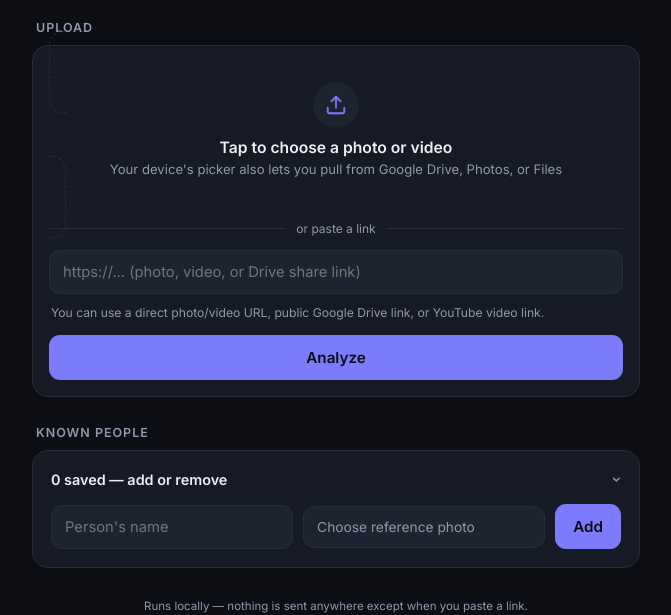
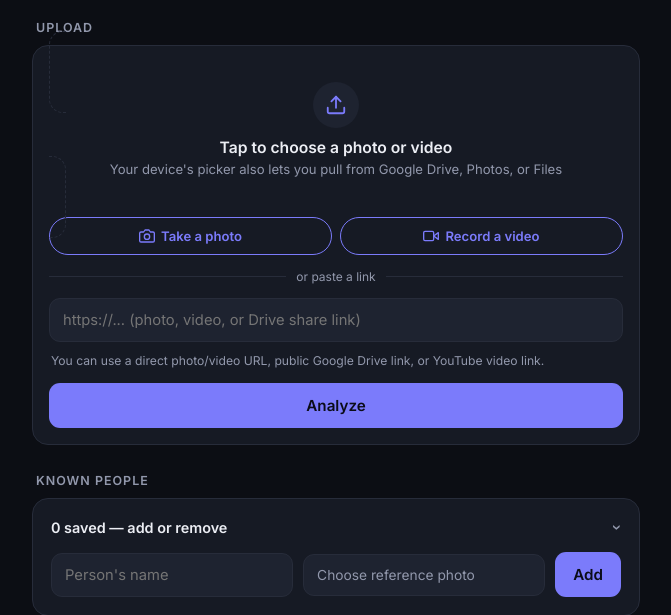
Before and after one commit to dileep-kumar9/Face-Tally, a Flask app: page / in a window 1280 px wide. Shown: the part 64-679 px from the top of the page, without its empty margins (304-975 px from the left). Run offline with Flask 3, Linux system fonts and the light colour scheme.

Commit message:
Add camera-capture buttons; confirm timeline playback works for any video source
Two new buttons next to the upload dropzone: 'Take a photo' and
'Record a video', each launching the device camera directly (not the
general Photos/Files picker) via a hidden file input with the
'capture' attribute. Whatever gets captured is funneled into the same
media-input everything else uses, so the backend is untouched - it
still only ever sees one 'media' field either way.

Verified: both buttons correctly open their respective camera-capture
input (confirmed accept=image/*|video/* and capture=environment are
set correctly, and clicking the visible button really triggers the
hidden input's camera launch). Couldn't fully simulate the actual
file-handoff step here since jsdom (my only browser-testing tool in
this sandbox) doesn't implement the DataTransfer API at all - that
part needs a real device to confirm, though the technique itself
(DataTransfer + assigning to input.files) is a standard, long-supported
browser API, not something unusual.

Also confirmed - not just assumed - that timeline click-to-seek
playback already works for ANY video source, not only device uploads:
simulated a direct-link video download (mocked requests.get, real
video bytes, real face detection) through /analyze and got back a
working, seekable /media/<token> URL exactly like an uploaded video
does. It was already source-agnostic by construction (keyed off
whatever file download_media_from_link() produces), so no backend
change was needed for this part.

```diff
--- a/static/app.js
+++ b/static/app.js
@@ -116,6 +116,53 @@
         );
 
     }
+
+
+    // ============================================================
+    // CAMERA CAPTURE (photo / video)
+    // ============================================================
+    // Each capture button opens its own hidden input with the
+    // `capture` attribute, which is what actually launches the
+    // device camera on mobile instead of the general file picker.
+    // Whatever gets captured is funneled into the same media-input
+    // used everywhere else, so the existing change handler above
+    // (filename display, clearing the URL field) just runs normally
+    // and the backend still only ever sees one "media" field.
+
+    function routeCapturedFileIntoMediaInput(file) {
+
+        if (!file || !mediaInput) {
+            return;
+        }
+
+        const dataTransfer = new DataTransfer();
+        dataTransfer.items.add(file);
+        mediaInput.files = dataTransfer.files;
+
+        mediaInput.dispatchEvent(
+            new Event("change", { bubbles: true })
+        );
+    }
+
+    function wireCaptureButton(buttonId, inputId) {
+
+        const button = document.getElementById(buttonId);
+        const input = document.getElementById(inputId);
+
+        if (!button || !input) {
+            return;
+        }
+
+        button.addEventListener("click", () => input.click());
+
+        input.addEventListener("change", () => {
+            const file = input.files && input.files[0];
+            routeCapturedFileIntoMediaInput(file);
+        });
+    }
+
+    wireCaptureButton("capture-photo-btn", "camera-photo-input");
+    wireCaptureButton("capture-video-btn", "camera-video-input");
 
 
     // ============================================================
--- a/static/style.css
+++ b/static/style.css
@@ -526,6 +526,102 @@
 
 
 /* ============================================================
+   CAMERA CAPTURE
+============================================================ */
+
+.capture-row {
+
+    display:
+        flex;
+
+    gap:
+        8px;
+
+    margin-top:
+        10px;
+
+}
+
+
+.capture-btn {
+
+    flex:
+        1;
+
+    display:
+        flex;
+
+    align-items:
+        center;
+
+    justify-content:
+        center;
+
+    gap:
+        6px;
+
+    padding:
+        10px 12px;
+
+    border-radius:
+        999px;
+
+    background:
+        transparent;
+
+    border:
+        1.5px solid
+        var(--accent);
+
+    color:
+        var(--accent);
+
+    font-size:
+        0.82rem;
+
+    font-weight:
+        600;
+
+    cursor:
+        pointer;
+
+    transition:
+        background 0.12s ease,
+        color 0.12s ease;
+
+}
+
+
+.capture-btn svg {
+
+    width:
+        16px;
+
+    height:
+        16px;
+
+    flex-shrink:
+        0;
+
+}
+
+
+.capture-btn:hover,
+.capture-btn:focus-visible {
+
+    background:
+        var(--accent);
+
+    color:
+        #0b0c18;
+
+    outline:
+        none;
+
+}
+
+
+/* ============================================================
    LINK
 ============================================================ */
 
--- a/templates/index.html
+++ b/templates/index.html
@@ -214,6 +214,71 @@
             >
 
         </label>
+
+
+        <div class="capture-row">
+
+            <button
+                type="button"
+                class="capture-btn"
+                id="capture-photo-btn"
+            >
+
+                <svg
+                    viewBox="0 0 24 24"
+                    fill="none"
+                    stroke="currentColor"
+                    stroke-width="2"
+                    stroke-linecap="round"
+                    stroke-linejoin="round"
+                >
+                    <path d="M23 19a2 2 0 0 1-2 2H3a2 2 0 0 1-2-2V8a2 2 0 0 1 2-2h4l2-3h6l2 3h4a2 2 0 0 1 2 2Z" />
+                    <circle cx="12" cy="13" r="4" />
+                </svg>
+
+                Take a photo
+
+            </button>
+
+            <button
+                type="button"
+                class="capture-btn"
+                id="capture-video-btn"
+            >
+
+                <svg
+                    viewBox="0 0 24 24"
+                    fill="none"
+                    stroke="currentColor"
+                    stroke-width="2"
+                    stroke-linecap="round"
+                    stroke-linejoin="round"
+                >
+                    <path d="m23 7-7 5 7 5V7Z" />
+                    <rect x="1" y="5" width="15" height="14" rx="2" ry="2" />
+                </svg>
+
+                Record a video
+
+            </button>
+
+        </div>
+
+        <input
+            type="file"
+            id="camera-photo-input"
+            accept="image/*"
+            capture="environment"
+            hidden
+        >
+
+        <input
+            type="file"
+            id="camera-video-input"
+            accept="video/*"
+            capture="environment"
+            hidden
+        >
 
 
         <div class="or-divider">
```
